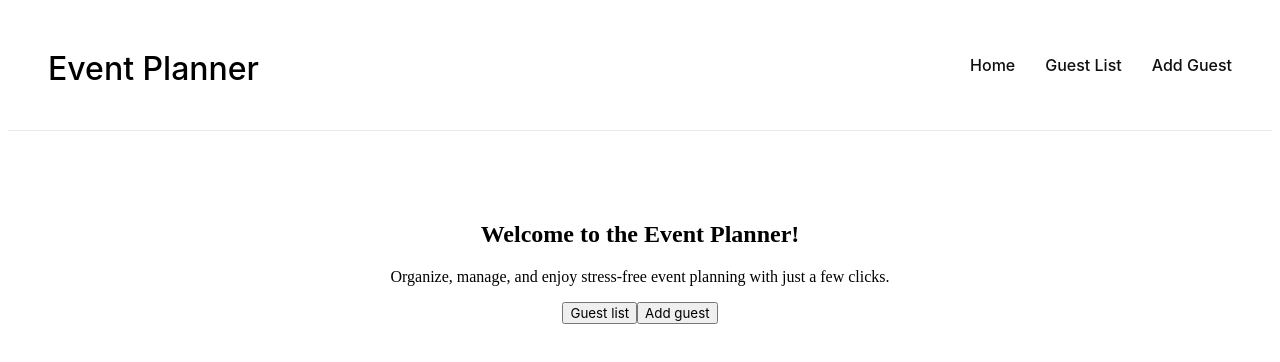
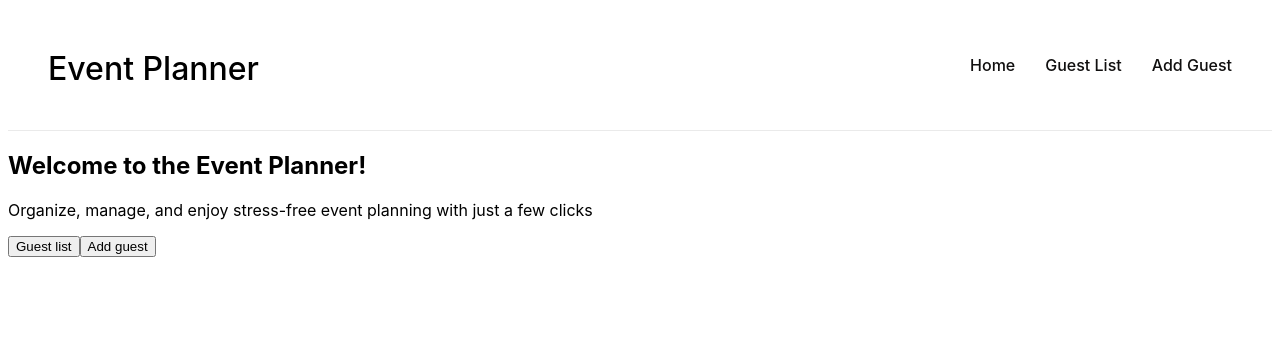
Before and after one commit to ramon-rcp/Event-Planner, a Next.js app in the folder nextjs-blog/: page / in a window 1280 px wide. Shown: the top 362 px of the page. Built offline with nearby package versions, Linux system fonts and the light colour scheme.

Commit message:
Big oopsie with CSS styling lol, fixed it in App.tsx

```diff
--- a/nextjs-blog/public/Home.tsx
+++ b/nextjs-blog/public/Home.tsx
@@ -7,15 +7,16 @@ type Props = {
 
 export const Home: React.FC<Props> = ({ openPage }) => {
   return (
-    <div className={styles.container}>
-      <h2 className={styles.heading}>Welcome to the Event Planner!</h2>
-      <p className={styles.description}>
-        Organize, manage, and enjoy stress-free event planning with just a few clicks.
+    <div>
+        <h2 className={styles.wordContent}>Welcome to the Event Planner!
+        </h2>
+        <p className={styles.wordContent}>
+            Organize, manage, and enjoy stress-free event planning with just a few clicks
       </p>
-      <div className={styles.navigation}>
-        <button className={styles.navLink} onClick={() => openPage("guestlist")}>Guest list </button>
-        <button className={styles.navLink} onClick={() => openPage("addguest")}>Add guest</button>
-      </div>
+        <div>
+            <button onClick={() => openPage("guestlist")}>Guest list</button>
+            <button onClick={() => openPage("addguest")}>Add guest</button>
+        </div>
     </div>
   );
 };
```
